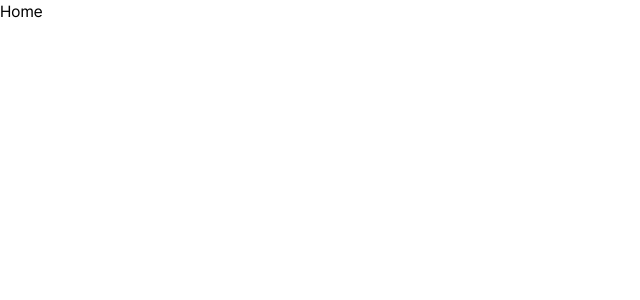
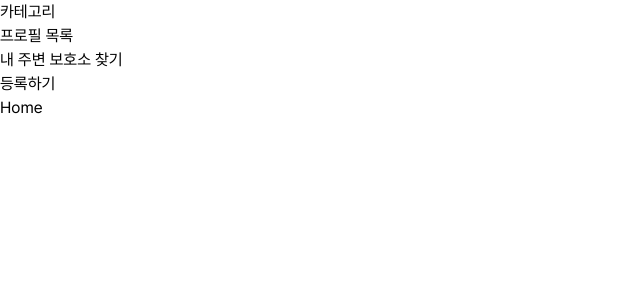
Before and after one commit to Step3-kakao-tech-campus/Team16_FE, a React (Create React App) app: page / in a window 1280 px wide. Shown: the top 300 px of the page, without its empty margins (0-640 px from the left). Built offline with nearby package versions, Linux system fonts and the light colour scheme.

Commit message:
feat: GNB에 목록 추가, 간단한 모달 생성
카테고리 클릭 시에 팝업될 CategoryModal.tsx 생성

```diff
--- /dev/null
+++ b/src/commons/CategoryModal.tsx
@@ -0,0 +1,11 @@
+const CategoryModal = () => {
+  return (
+    <div className="w-screen h-screen fixed top-0 left-0 flex justify-center items-center bg-black bg-opacity-50">
+      <div className="flex w-4/5 flex-col p-10 pt-5 fixed justify-center items-end bg-white rounded-md">
+        <button className="text-2xl">X</button>
+      </div>
+    </div>
+  );
+};
+
+export default CategoryModal;
--- a/src/layouts/GNB.tsx
+++ b/src/layouts/GNB.tsx
@@ -1,8 +1,37 @@
+import { Link } from 'react-router-dom';
+import ModalPortal from 'commons/ModalPortal';
+import { useState } from 'react';
+import CategoryModal from 'commons/CategoryModal';
+
 const GNB = () => {
+  const [isModalOpen, setIsModalOpen] = useState(false);
+  const handleCategoryButtonClick = () => {
+    setIsModalOpen(true);
+  };
   return (
-    <div>
-      <h1>GNB</h1>
-    </div>
+    <>
+      <div>
+        <ol>
+          <li>
+            <button onClick={handleCategoryButtonClick}>카테고리</button>
+          </li>
+          <li>
+            <Link to="/anything">프로필 목록</Link>
+          </li>
+          <li>
+            <Link to="/anything">내 주변 보호소 찾기</Link>
+          </li>
+          <li>
+            <Link to="/anything">등록하기</Link>
+          </li>
+        </ol>
+      </div>
+      {isModalOpen && (
+        <ModalPortal>
+          <CategoryModal />
+        </ModalPortal>
+      )}
+    </>
   );
 };
 
--- a/src/pages/Home.tsx
+++ b/src/pages/Home.tsx
@@ -1,6 +1,9 @@
+import GNB from 'layouts/GNB';
+
 const HomePage = () => {
   return (
     <div>
+      <GNB />
       <h1>Home</h1>
     </div>
   );
```
